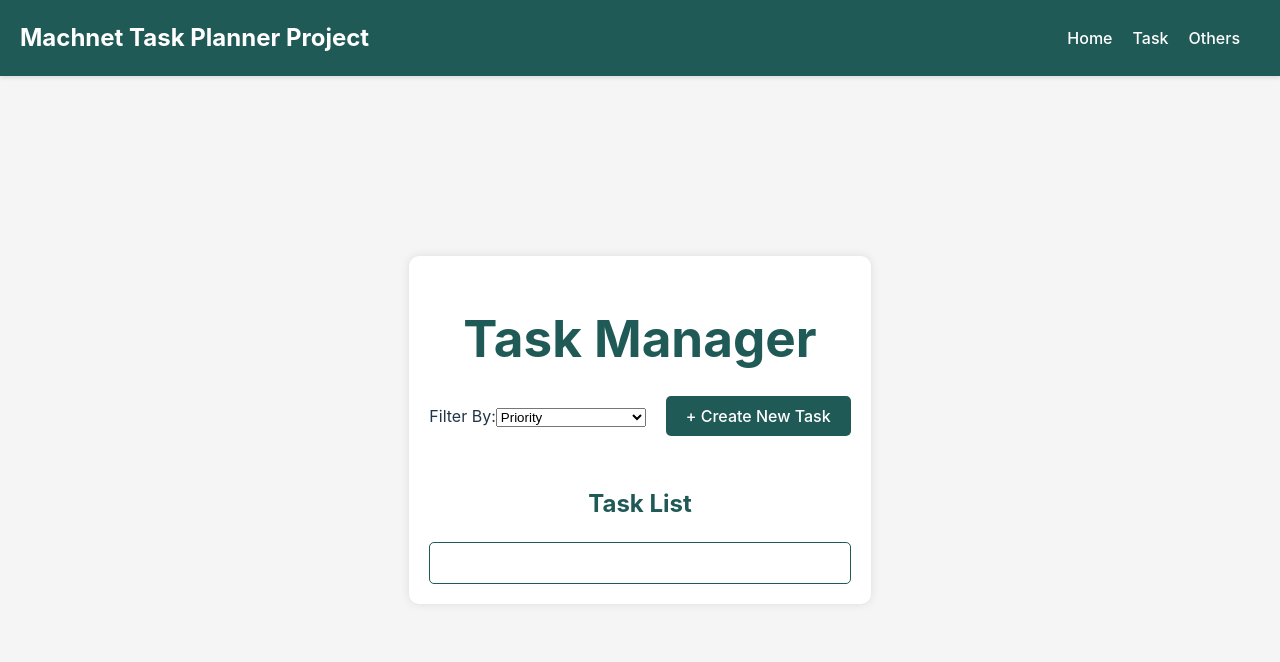
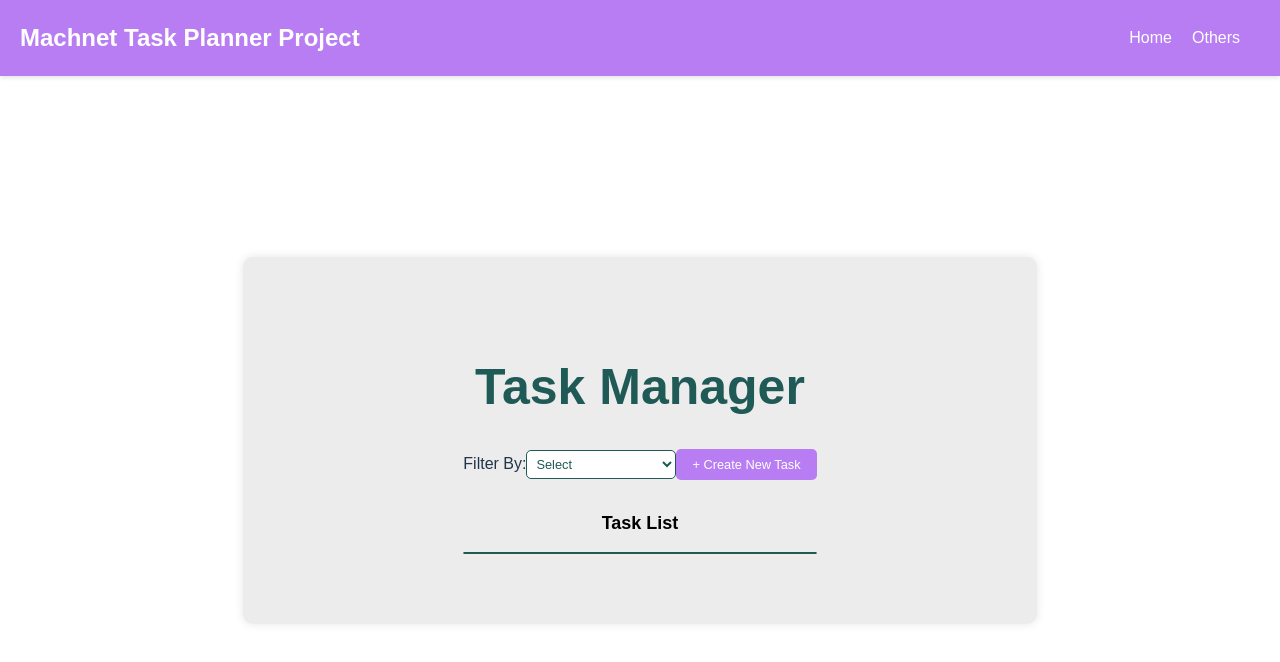
Before and after one commit to ranjandahal079/task-planner-project, a React (Vite) app: page /home in a window 1280 px wide. Shown: the top 662 px of the page. Built offline with nearby package versions, Linux system fonts and the light colour scheme.

Commit message:
Finalized Task Planner Project

```diff
--- a/src/App.css
+++ b/src/App.css
@@ -1,12 +1,29 @@
-/* App.css */
+/* Define CSS variables */
+:root {
+  --transparent-background: rgba(0, 0, 0, 0.5);
+  --primary-color: #feff94; /* Use the first color as the primary color */
+  --button-hover-color: #ad64c5; /* Use the second color for button hover state */
+  --delete-button-color: #83d9ef; /* Use the third color for delete button */
+  --edit-button-color: #007bff; /* Use the default blue color for edit button */
+  --background-color: #ececec /* Gradient background */
+  --text-color: #000; /* Black text color for better visibility */
+}
+
 body {
   margin: 0;
-  padding: 0;
+  padding-bottom: 100px;
   display: flex;
   justify-content: center;
   align-items: center;
   height: 100vh;
-  background-color: #f5f5f5; /* Light gray background */
+  background: var(--background-color); /* Apply the gradient background */
+  font-family: Arial, sans-serif; /* Set a default font family */
+}
+
+
+/* Apply CSS variables */
+.modal-background {
+  background-color: var(--transparent-background);
 }
 
 .navbar {
@@ -14,7 +31,7 @@ body {
   top: 0;
   left: 0;
   width: 100%;
-  background-color: #205a56; /* Dark teal background */
+  background-color:#b87df3;
   padding: 10px 0;
   box-shadow: 0 2px 4px rgba(0, 0, 0, 0.1);
   display: flex;
@@ -22,8 +39,13 @@ body {
   align-items: center;
 }
 
+.nav-home {
+  color:white;
+
+}
+
 .navbar-brand {
-  color: white;
+  color: white; /* Set the color for navbar brand */
   font-size: 1.5rem;
   font-weight: bold;
   margin-left: 20px;
@@ -40,22 +62,22 @@ nav ul li {
 }
 
 nav ul li a {
-  color: white;
+  color: var(--text-color); /* Set the color for navbar links */
   text-decoration: none;
   transition: color 0.3s;
 }
 
 nav ul li a:hover {
-  color: #ffd700; /* Change the color on hover */
+  color: var(--edit-button-color); /* Change the color on hover */
 }
 
 .App {
   text-align: center;
-  background-color: white; /* White background */
   border-radius: 10px;
   padding: 20px;
   box-shadow: 0 0 10px rgba(0, 0, 0, 0.1);
-  margin-top: 60px; /* Adjust margin to accommodate the navbar height */
+  margin-top: 80px; /* Adjust margin to accommodate the navbar height */
+  background:#ececec
 }
 
 .welcome-container {
@@ -63,8 +85,8 @@ nav ul li a:hover {
 }
 
 .get-started-button {
-  background-color: #205a56; /* Dark teal background */
-  color: white;
+  background-color: var(--primary-color); /* Use the primary color for the button */
+  color: var(--text-color);
   border: none;
   padding: 10px 20px;
   border-radius: 5px;
@@ -73,24 +95,23 @@ nav ul li a:hover {
   transition: background-color 0.3s;
 }
 
-.get-started-button:hover {
-  background-color: #15493f; /* Darken the color on hover */
-}
-
 /* Add stroke to heading */
-.App-header h1 {
-  color: #205a56;
-  text-shadow: 2px 2px 5px rgba(0, 0, 0, 0.5); /* Adjust values as needed */
+.App header h1 {
+  color: #224228; /* Dark blue color */
+  text-shadow: 2px 2px 5px rgba(255, 255, 255, 0.5); /* Adjust shadow color */
+  text-shadow: 0 0 10px rgba(32, 90, 86, 0.5)
 }
 
 /* Add stroke to paragraph */
-.App-header p {
-  color: #205a56;
+.App header p {
+  color: black;
   text-shadow: 1px 1px 3px rgba(0, 0, 0, 0.5); /* Adjust values as needed */
+  font-weight: bold; /* Make the text bold */
 }
 
 .dropdown {
   position: relative;
+  color: white;
 }
 
 .dropdown-content {
@@ -107,7 +128,7 @@ nav ul li a:hover {
 }
 
 .dropdown-content a {
-  color: black;
+  color: var(--text-color); /* Set text color */
   padding: 12px 16px;
   text-decoration: none;
   display: block;
@@ -116,29 +137,39 @@ nav ul li a:hover {
 .dropdown-content a:hover {
   background-color: #f1f1f1;
 }
-.modal-background {
-  position: fixed;
-  top: 0;
-  left: 0;
-  width: 100%;
-  height: 100%;
-  background-color: rgba(0, 0, 0, 0.5); /* Semi-transparent black background */
-  display: flex;
-  justify-content: center;
-  align-items: center;
+
+.landing-page-container {
+  text-align: center;
+  padding-top: 200px;
+  padding-bottom: 200px;
+  padding-left: 450px;
+  padding-right: 450px;
 }
 
-.modal {
-  background-color: rgb(186, 140, 140);
-  padding: 20px;
-  border-radius: 8px;
-  box-shadow: 0 0 10px rgba(0, 0, 0, 0.3);
+.landing-header h1 {
+  font-size: 2.5rem;
+  color: #111f4d; /* Dark blue color */
 }
 
-.modal h3 {
-  margin-bottom: 10px;
+.landing-header p {
+  font-size: 1.2rem;
+  color: #111f4d; /* Dark blue color */
+  margin-top: 20px;
 }
 
-.modal button {
-  margin-right: 10px;
+.get-started-button {
+  background-color: #1f6140; /* Dark blue color */
+  color: white;
+  border: none;
+  padding: 12px 24px;
+  border-radius: 6px;
+  font-size: 1.1rem;
+  font-weight: bold; /* Adding bold font weight */
+  text-decoration: none;
+  transition: background-color 0.3s;
 }
+
+.get-started-button:hover {
+  background-color: #16261e; /* Same color as default */
+  color: white; /* Same color as default */
+}
--- a/src/App.jsx
+++ b/src/App.jsx
@@ -1,8 +1,10 @@
+// App.jsx
 import React from "react";
 import { BrowserRouter as Router, Route, Switch } from "react-router-dom";
 
 import Navbar from "./components/Navbar";
 import LandingPage from "./components/LandingPage";
+
 import HomePage from "./pages/HomePage";
 import AddEditPage from "./pages/AddEditPage";
 
--- a/src/components/ConfirmationModal.jsx
+++ b/src/components/ConfirmationModal.jsx
@@ -6,7 +6,7 @@ const ConfirmationModal = ({ isOpen, onConfirm, onCancel }) => {
   return (
     <div className="modal-background">
       <div className="modal">
-        <h3>Are you sure you want to delete this task or not?</h3>
+        <h3>Are you sure you want to delete this task?</h3>
         <div>
           <button onClick={onConfirm}>Yes</button>
           <button onClick={onCancel}>Cancel</button>
--- a/src/components/LandingPage.jsx
+++ b/src/components/LandingPage.jsx
@@ -4,12 +4,12 @@ import { Link } from "react-router-dom";
 
 function LandingPage() {
   return (
-    <div>
-      <header>
+    <div className="landing-page-container">
+      <header className="landing-header">
         <h1>Welcome to Task Planner</h1>
         <p>Start planning your tasks efficiently!</p>
       </header>
-      <main>
+      <main className="landing-main">
         <div className="welcome-container">
           <Link className="get-started-button" to="/home">
             Get Started
--- a/src/components/Navbar.jsx
+++ b/src/components/Navbar.jsx
@@ -8,11 +8,8 @@ function Navbar() {
       <span className="navbar-brand">Machnet Task Planner Project</span>
       <nav>
         <ul>
-          <li>
+          <li className="nav-home">
             <Link to="/">Home</Link>
-          </li>
-          <li>
-          <a>Task</a>
           </li>
           <li className="dropdown">
             <a href="#others">Others</a>
--- a/src/pages/AddEditPage.jsx
+++ b/src/pages/AddEditPage.jsx
@@ -18,7 +18,6 @@ const AddEditPage = () => {
     const savedTasks = JSON.parse(localStorage.getItem("tasks")) || [];
     setTasks(savedTasks);
 
-    // Check if taskId is provided in the URL
     if (taskId) {
       // If taskId is provided, it means we're editing an existing task
       const taskToEdit = savedTasks.find((task) => task.id === parseInt(taskId));
@@ -40,14 +39,14 @@ const AddEditPage = () => {
   const handleSubmit = (e) => {
     e.preventDefault();
     if (isEditing) {
-      const updatedTasks = tasks.map((t) =>
-        t.id === parseInt(taskId) ? { ...t, ...task } : t
+      const updatedTasks = tasks.map((taskItem) =>
+        taskItem.id === parseInt(taskId) ? { ...taskItem, ...task } : taskItem
       );
       setTasks(updatedTasks);
       localStorage.setItem("tasks", JSON.stringify(updatedTasks));
       setIsEditing(false);
     } else {
-      const newTask = { ...task, id: Date.now() };
+      const newTask = { ...task, id: tasks.length + 1 };
       const updatedTasks = [...tasks, newTask];
       setTasks(updatedTasks);
       localStorage.setItem("tasks", JSON.stringify(updatedTasks));
@@ -60,7 +59,7 @@ const AddEditPage = () => {
   };
 
   const confirmDeleteTask = () => {
-    const updatedTasks = tasks.filter((t) => t.id !== parseInt(taskId));
+    const updatedTasks = tasks.filter((taskItem) => taskItem.id !== parseInt(taskId));
     setTasks(updatedTasks);
     localStorage.setItem("tasks", JSON.stringify(updatedTasks));
     setIsModalOpen(false);
@@ -105,10 +104,10 @@ const AddEditPage = () => {
             value={task.priority}
             onChange={handleInputChange}
           >
-            <option value="Highest">Highest</option>
-            <option value="High">High</option>
-            <option value="Medium">Medium</option>
-            <option value="Low">Low</option>
+            <option value="highest">Select</option>
+            <option value="high">High</option>
+            <option value="medium">Medium</option>
+            <option value="low">Low</option>
           </select>
         </div>
         <div>
--- a/src/pages/HomePage.jsx
+++ b/src/pages/HomePage.jsx
@@ -10,8 +10,10 @@ const HomePage = () => {
   const [tasks, setTasks] = useState([]);
   const [isDeleteModalOpen, setIsDeleteModalOpen] = useState(false);
   const [deletingTaskId, setDeletingTaskId] = useState(null);
-  const [filterBy, setFilterBy] = useState("priority");
+  const [filterBy, setFilterBy] = useState(""); // Initialize with empty string
   const [selectedTask, setSelectedTask] = useState(null);
+  const [isPriorityHovered, setIsPriorityHovered] = useState(false); // Track whether the Priority option is hovered
+  const [selectedPriority, setSelectedPriority] = useState(""); // State to store selected priority
   const history = useHistory();
 
   useEffect(() => {
@@ -66,17 +68,35 @@ const HomePage = () => {
   };
 
   const filterTasks = () => {
-    const filters = {
-      priority: tasks.sort((a, b) => a.priority.localeCompare(b.priority)),
-      deadline: tasks.sort((a, b) => new Date(a.dueDate) - new Date(b.dueDate)),
-      unfinished: tasks.filter((task) => !task.completed),
-      newest: tasks.reverse(),
-    };
-    return filters[filterBy] || tasks;
+    // Apply selected filter to tasks array
+    switch (filterBy) {
+      case "priority":
+        return tasks.filter((task) => task.priority.toLowerCase() === selectedPriority.toLowerCase());
+      case "deadline":
+        return tasks.sort((a, b) => {
+          const diffA = daysFromToday(a.dueDate);
+          const diffB = daysFromToday(b.dueDate);
+          return diffA - diffB;
+        });
+      case "unfinished":
+        return tasks.filter((task) => !task.completed);
+      case "newest":
+        return tasks.slice().reverse(); // Create a copy of tasks and reverse it
+      default:
+        return tasks;
+    }
   };
 
   const handleFilterChange = (e) => {
     setFilterBy(e.target.value);
+    // Reset the Priority hover state when a new filter is selected
+    setIsPriorityHovered(false);
+    setSelectedPriority(""); // Reset selectedPriority when changing filter
+  };
+
+  const handlePriorityFilter = (priority) => {
+    setSelectedPriority(priority);
+    setFilterBy("priority");
   };
 
   const handleTaskClick = (task) => {
@@ -99,11 +119,20 @@ const HomePage = () => {
             value={filterBy}
             onChange={handleFilterChange}
           >
+            <option value="">Select</option>
             <option value="priority">Priority</option>
             <option value="deadline">Deadline</option>
             <option value="unfinished">Unfinished</option>
             <option value="newest">Newest</option>
           </select>
+          {/* Priority Options */}
+          {filterBy === "priority" && (
+            <div className="priority-options">
+              <button onClick={() => handlePriorityFilter("High")}>High</button>
+              <button onClick={() => handlePriorityFilter("Medium")}>Medium</button>
+              <button onClick={() => handlePriorityFilter("Low")}>Low</button>
+            </div>
+          )}
         </div>
         <div className="create-task-container">
           <Link to="/add-task">
@@ -114,25 +143,37 @@ const HomePage = () => {
       <div className="task-manager-container">
         <h2 className="task-list-heading">Task List</h2>
         <div className="task-list-container">
-          {filterTasks().map((task) => (
-            <div
-              className={`task-item ${task.completed ? "completed" : ""}`}
-              key={task.id}
-              onClick={() => handleTaskClick(task)}
-            >
+          {filterTasks().map((task, index) => (
+           <div className={`task-item ${task.completed ? "completed" : ""}`} key={task.id}>
+           <div className="task-checkbox">
              <input
                type="checkbox"
                checked={task.completed}
                onChange={() => toggleTaskCompletion(task.id)}
                onClick={(e) => e.stopPropagation()}
              />
-              <div>
-                <h3>{task.title}</h3>
+           </div>
+           <div className="task-content">
+             <h3 className={`task-title ${task.completed ? 'completed' : ''}`} onClick={() => handleTaskClick(task)}>
+               {task.title}
+             </h3>
              <p>{daysToDisplay(task.dueDate)}</p>
+             {/* Separate div for priority */}
+             <div className="task-priority">
+               <p>Priority: {task.priority}</p>
              </div>
-              <div>
+           </div>
+           <div className="task-actions">
              <button
-                  style={{ backgroundColor: "#ff5a5f", color: "white" }}
+               onClick={(e) => {
+                 e.stopPropagation();
+                 handleEditTask(task.id);
+               }}
+               disabled={task.completed}
+             >
+               Edit
+             </button>
+             <button
                onClick={(e) => {
                  e.stopPropagation();
                  handleDeleteTask(task.id);
@@ -140,16 +181,6 @@ const HomePage = () => {
                disabled={task.completed}
              >
                Delete
-                </button>
-                <button
-                  style={{ backgroundColor: "#007bff", color: "white" }}
-                  onClick={(e) => {
-                    e.stopPropagation();
-                    handleEditTask(task.id);
-                  }}
-                  disabled={task.completed}
-                >
-                  Edit
              </button>
            </div>
          </div>
@@ -163,7 +194,11 @@ const HomePage = () => {
           onCancel={cancelDeleteTask}
         />
       )}
-      <TaskDetailModal isOpen={!!selectedTask} task={selectedTask} onClose={handleCloseModal} />
+      <TaskDetailModal
+        isOpen={!!selectedTask}
+        task={selectedTask}
+        onClose={handleCloseModal}
+      />
     </div>
   );
 };
--- a/src/styles/HomePage.css
+++ b/src/styles/HomePage.css
@@ -1,92 +1,171 @@
 /* src/styles/HomePage.css */
 
+/* Ensure the body and HTML elements take up the full viewport height */
+body, html {
+  height: 100%;
+  margin: 0;
+}
+
+/* Apply styling to the home container */
 .home-container {
   text-align: center;
+  padding: 50px 100px; /* Adjust padding */
 }
 
 .home-heading {
   color: #205a56;
-  margin-bottom: 30px;
+  font-size: 50px;
+
 }
 
 .filter-create-container {
   display: flex;
   justify-content: space-between;
-  align-items: center;
-  margin-bottom: 20px;
+  align-items: center; /* Align items vertically */
+  margin-bottom: 30px; /* Increase margin for better separation */
 }
 
 .filter-container {
-  flex-grow: 1;
+  padding-left: 100px; /* Adjust padding */
 }
 
 .filter-dropdown {
   width: 150px;
+  font-size: 0.8rem;
+  border: 1px solid #205a56; /* Add border */
+  border-radius: 5px; /* Add border radius */
+  padding: 5px; /* Adjust padding */
+  background-color: #fff; /* Set background color */
+  color: #205a56; /* Set text color */
+  outline: none; /* Remove outline */
 }
 
 .create-task-container {
-  margin-left: 20px;
+  margin-right: 100px;
 }
 
 .create-task-button {
-  background-color: #205a56;
+  background-color:  #b87df3;
   color: white;
   border: none;
   border-radius: 5px;
-  padding: 10px 20px;
-  font-size: 1rem;
+  padding: 8px 16px;
+  font-size: 0.8rem;
   cursor: pointer;
   transition: background-color 0.3s;
 }
 
 .create-task-button:hover {
-  background-color: #15493f;
+  background-color:  #451377;
+}
+
+.task-manager-title {
+  font-size: 24px;
+  font-weight: bold;
+  color: #205a56;
 }
 
 .task-manager-container {
-  margin-top: 50px;
+  padding: 0 100px; /* Adjust padding */
+  margin-top: 20px; /* Adjust margin */
 }
 
 .task-list-heading {
-  color: #205a56;
-  margin-bottom: 20px;
-  text-align: center;
+  color: black;
+  margin-bottom: 15px;
+  font-size: 18px;
+  font-weight: bold;
 }
 
 .task-list-container {
   border: 1px solid #205a56;
   border-radius: 5px;
-  padding: 20px;
+  background-color: linear-gradient(to right, #83d9ef, white);
 }
 
 .task-item {
-  margin-bottom: 10px;
-  padding: 10px;
+  margin-bottom: 5px;
+  padding-left: 13px;
+  padding-right: 130px;
   border: 1px solid #ccc;
   border-radius: 5px;
+  background-color: #ffffff;
   display: flex;
-  justify-content: space-between;
   align-items: center;
+  text-align: left;
+  transition: transform 0.3s ease;
+
+}
+
+.task-content {
+  display:grid;
+  grid-template-columns: repeat(3, 1fr);
+}
+
+
+.task-checkbox {
+  width: 25px;
+  height: 25px;
+  padding-right: 25px;
+}
+
+
+.task-title {
+  margin: 0 10px;
+  flex-grow: 1; /* Allow title to grow to fill available space */
+}
+
+.task-actions {
+  display: flex;
+  padding-left: 100px;
+}
+
+.task-actions button {
+  margin-left: 50px;
 }
 
 .task-item:last-child {
   margin-bottom: 0;
 }
 
+.task-item:hover {
+  transform: translateY(-3px);
+  box-shadow: 0 4px 6px rgba(0, 0, 0, 0.1);
+}
+
+.task-title {
+  color: black;
+  padding-top: 20px;
+  font-size: 16px;
+  font-weight: bold;
+  margin-right: 20px; /* Add margin to separate from buttons */
+  cursor: pointer; /* Change cursor to pointer */
+  text-decoration: underline; /* Underline text */
+}
+
+.task-title:hover {
+  color: #21bcf0; /* Change color on hover */
+}
+
+.task-title.completed {
+  text-decoration: line-through;
+}
+
 .task-item button {
+  background-color: #b87df3;
+  color: white;
   border: none;
   border-radius: 5px;
-  padding: 5px 10px;
+  padding: 5px 10px; /* Adjust button padding */
+  font-size: 0.8rem;
   cursor: pointer;
-  margin-left: 10px;
+  transition: background-color 0.3s;
 }
 
 .task-item button:hover {
-  filter: brightness(85%);
+  background-color: #451377;
 }
 
-/* Style completed tasks */
-.task-item.completed {
-  text-decoration: line-through;
-  color: #ccc;
+.task-priority {
+  margin-left:100px; /* Push priority to the right */
 }
```
Also changed, not shown: src/styles/AddEditPage.css (+46 -49 lines), src/styles/TaskDetailModal.css (indentation only), 1 other file (tests, documents, lock files or other folders). Lines whose indentation alone changed are shown as unchanged.
